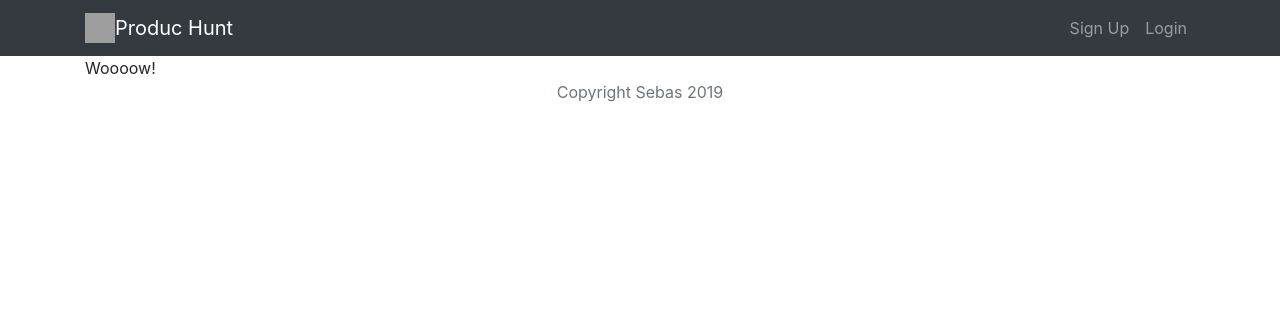
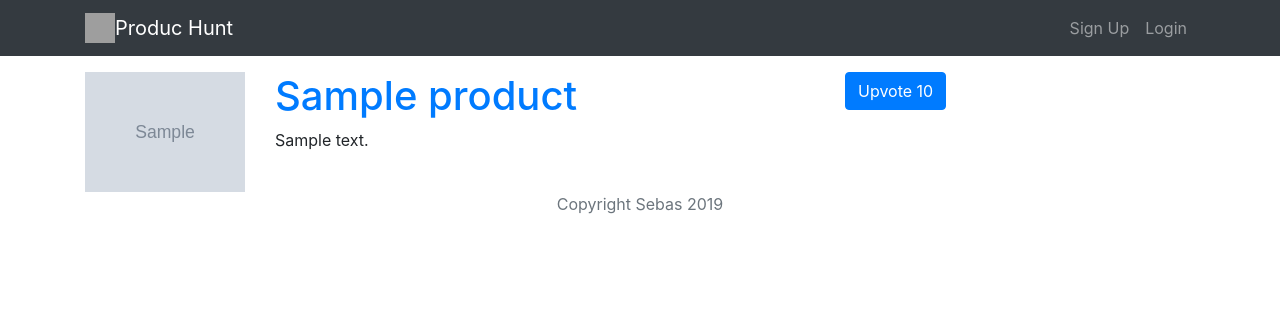
Before and after one commit to Sebasgastiazoro/producthunt, a Django app: page / in a window 1280 px wide. Shown: the top 316 px of the page. Run offline with Django 3.2, Linux system fonts and the light colour scheme; tables that the repository leaves empty hold one stand-in row (values such as "Sample post"); grey boxes marked "Sample" are stand-in pictures; some libraries are stand-ins or nearby versions; grey boxes are pictures that could not be loaded.

Commit message:
added home

```diff
--- a/producthunt/producthunt/templates/base.html
+++ b/producthunt/producthunt/templates/base.html
@@ -7,7 +7,7 @@
     <meta name="description" content="">
     <meta name="author" content="Mark Otto, Jacob Thornton, and Bootstrap contributors">
     <meta name="generator" content="Jekyll v3.8.5">
-    <title>Album example · Bootstrap</title>
+    <title>Product Hunt</title>
 
     <link rel="canonical" href="https://getbootstrap.com/docs/4.3/examples/album/">
 
--- a/producthunt/products/templates/products/detail.html
+++ b/producthunt/products/templates/products/detail.html
@@ -9,7 +9,7 @@
         <img src="{{ product.icon.url}}" class="img-fluid">
     </div>
     <div class="col-10">
-        <a href="{{product.url }}"><h1>{{product.title}}</h1></a>
+        <a href="{% url 'detail' product.id %}"><h1>{{product.title}}</h1></a>
     </div>
 </div>
 
@@ -22,7 +22,7 @@
     </div>
 </div>
 
-<div class="row">
+<div class="row pt-2">
     <div class="col-4">
         <h4>Hunted by {{ product.hunter.username }}</h4>
     </div>
--- a/producthunt/products/templates/products/home.html
+++ b/producthunt/products/templates/products/home.html
@@ -3,6 +3,27 @@
 
 {% block content %}
 
-Woooow!
+{% for product in products.all %}
+
+<div class="row pt-3">
+    <div class="col-2" onclick="window.location = '{% url 'detail' product.id %}';" style="cursor : pointer;">
+        <img src="{{ product.icon.url}}" class="img-fluid"/>
+    </div>
+    <div class="col-6" onclick="window.location = '{% url 'detail' product.id %}';" style="cursor : pointer;">
+        <a href="{{url  }}"><h1>{{product.title}}</h1></a>
+        <p>{{ product.summary }}</p>
+    </div>
+    <div class="col-4">
+        <a href="javascript:{document.getElementById('upvote{{ product.id }}').submit()}"><button type="button" class="btn btn-primary">Upvote {{product.votes_total}}</button></a>
+    </div>
+
+</div>
+
+<form id="upvote{{ product.id }}" method="POST" action="{% url 'upvote' product.id %}">
+    {% csrf_token %}
+    <input type="hidden">
+</form>
+
+{% endfor %}
 
 {% endblock %}
--- a/producthunt/products/views.py
+++ b/producthunt/products/views.py
@@ -5,9 +5,10 @@ from django.utils import timezone
 
 # Create your views here.
 def home(request):
-    return render(request, 'products/home.html')
+    products = Product.objects
+    return render(request, 'products/home.html', {'products': products})
 
-@login_required
+@login_required(login_url="/accounts/signup")
 def create(request):
     if request.method == 'POST':
         if request.POST['title'] and request.POST['title'] and request.POST['url'] and request.FILES['icon'] and request.FILES['image']:
@@ -33,8 +34,10 @@ def detail(request, product_id):
     product = get_object_or_404(Product, pk=product_id)
     return render(request, 'products/detail.html', {'product': product})
 
+@login_required(login_url="/accounts/signup")
 def upvote(request, product_id):
     if request.method == 'POST':
+        #TODO if the user is not logged in send him to the login page
         product = get_object_or_404(Product, pk=product_id)
         product.votes_total += 1
         product.save()
```
Also changed, not shown: producthunt/accounts/templates/accounts/signup.html (+4 -4 lines).
